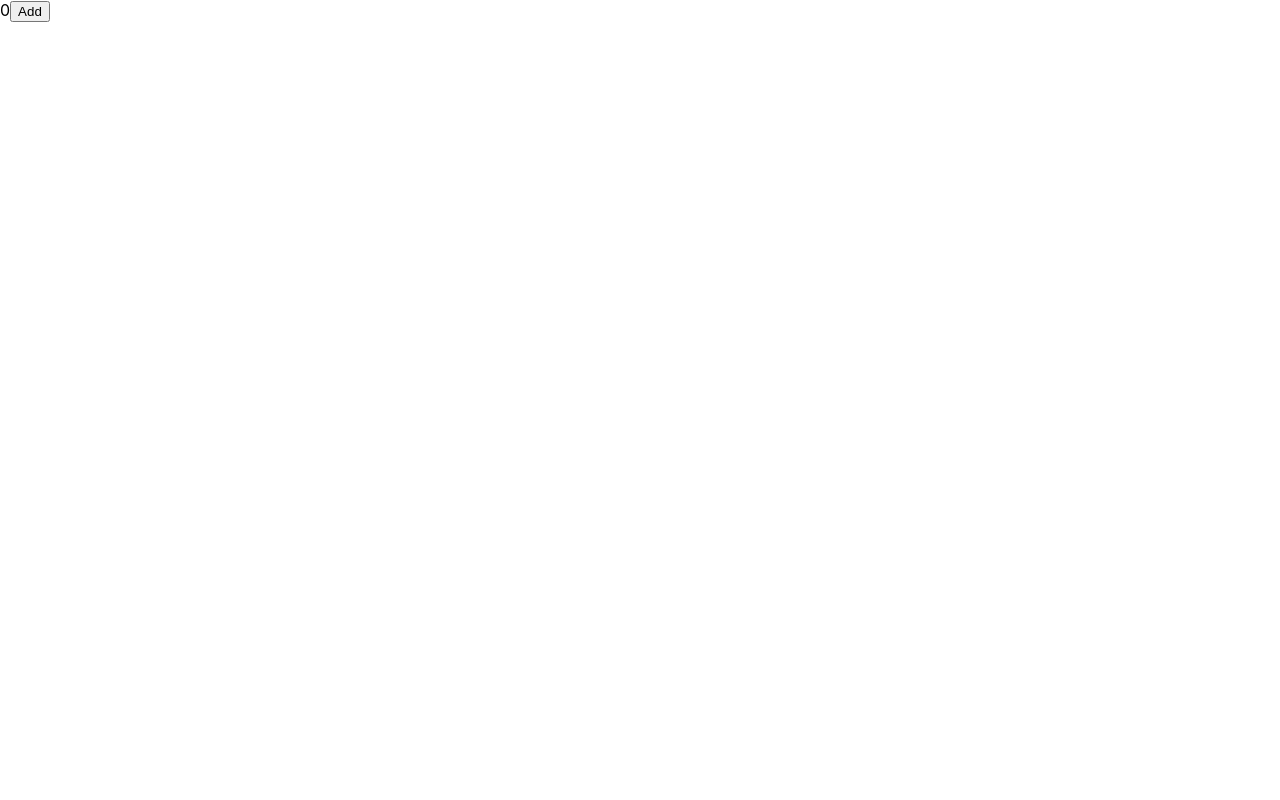
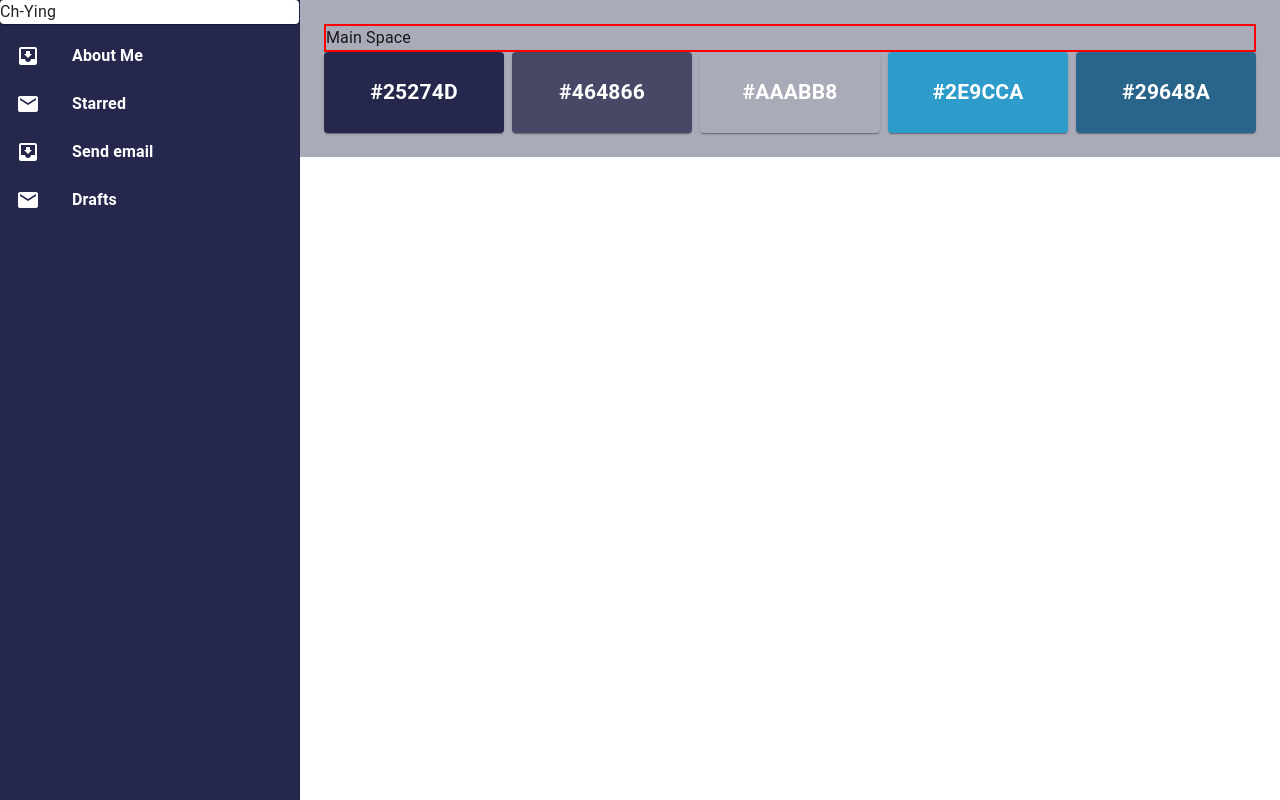
Before and after one commit to jychan0126/personal-website, a React (Create React App) app: page / in a window 1280 px wide. Built offline with nearby package versions, Linux system fonts and the light colour scheme.

Commit message:
Build the structure of website.

```diff
--- a/package.json
+++ b/package.json
@@ -4,6 +4,11 @@
   "private": true,
   "homepage": "https://jychan0126.github.io/personal-website/",
   "dependencies": {
+    "@emotion/react": "^11.7.1",
+    "@emotion/styled": "^11.6.0",
+    "@material-ui/system": "^5.0.0-beta.5",
+    "@mui/icons-material": "^5.3.0",
+    "@mui/material": "^5.2.7",
     "@reduxjs/toolkit": "^1.7.1",
     "@testing-library/jest-dom": "^5.16.1",
     "@testing-library/react": "^12.1.2",
--- /dev/null
+++ b/src/Pages/AboutMe.tsx
@@ -0,0 +1,9 @@
+import React from "react";
+
+export function AboutMe() {
+    return (
+        <>
+            <h1>About Me</h1>
+        </>
+    )
+}
--- /dev/null
+++ b/src/Pages/HomePage.tsx
@@ -0,0 +1,75 @@
+import React, { useEffect } from 'react';
+import Paper from '@mui/material/Paper';
+import Grid from '@mui/material/Grid';
+import Box from '@mui/material/Box'
+import { styled } from '@mui/material/styles';
+import SideBar from '../components/SideBar';
+import MainSpace from '../components/MainSpace';
+import { useAppDispatch, useAppSelector } from '../app/hook';
+import { selectControlPage } from '../slice/controlPage';
+import { PAGE } from '../type.d';
+import { AboutMe } from './AboutMe';
+
+const Item = styled(Paper)(( {theme} ) => ({
+  ...theme.typography.body2,
+  padding: theme.spacing(1),
+  textAlign: 'center'
+}))
+
+const TextStyle = styled('h2')({
+  color: 'white'
+})
+
+
+export default function HomePage() {
+  const now = useAppSelector(selectControlPage)
+  const dispatch = useAppDispatch()
+
+  useEffect(() => {
+    console.log(`now: ${now}`)
+  }, [now])
+
+  const controlMainSpace = () => {
+    if (now == PAGE.AboutMe) {
+      return <AboutMe/>
+    }
+    else return <MainSpace/>
+  }
+
+  return (
+    <Box sx={{ display: "flex" }}>
+      <SideBar/>
+      <Box component="main" sx={{ flexGrow: 1, bgcolor: '#AAABB8', p: 3 }}>
+        {controlMainSpace()}
+        <Grid container spacing={1}>
+          <Grid item xs>
+            <Item style={{background: "#25274D"}}>
+              <TextStyle>#25274D</TextStyle>
+            </Item>
+          </Grid>
+          <Grid item xs>
+            <Item style={{background: "#464866"}}>
+              <TextStyle>#464866</TextStyle>
+            </Item>
+          </Grid>
+          <Grid item xs>
+            <Item style={{background: "#AAABB8"}}>
+              <TextStyle>#AAABB8</TextStyle>
+            </Item>
+          </Grid>
+          <Grid item xs>
+            <Item style={{background: "#2E9CCA"}}>
+              <TextStyle>#2E9CCA</TextStyle>
+            </Item>
+          </Grid>
+          <Grid item xs>
+            <Item style={{background: "#29648A"}}>
+              <TextStyle>#29648A</TextStyle>
+            </Item>
+          </Grid>
+        </Grid>
+
+      </Box>
+    </Box>
+  );
+}
--- /dev/null
+++ b/src/components/MainSpace.tsx
@@ -0,0 +1,9 @@
+import React from "react";
+
+export default function MainSpace() {
+    return (
+        <div style={{border: "2px solid red"}}>
+            Main Space
+        </div>
+    )
+}
--- /dev/null
+++ b/src/components/SideBar.tsx
@@ -0,0 +1,91 @@
+import React from "react";
+import { createTheme, Drawer, ListItemButton, Paper, Typography } from "@mui/material";
+import CssBaseline from '@mui/material/CssBaseline';
+import { Toolbar, AppBar } from "@mui/material";
+import { Divider, List, ListItem, ListItemIcon, ListItemText } from "@mui/material";
+import InboxIcon from '@mui/icons-material/MoveToInbox';
+import MailIcon from '@mui/icons-material/Mail';
+import { ThemeProvider } from "@emotion/react";
+import { useAppDispatch, useAppSelector } from "../app/hook";
+import { selectControlPage, store } from "../slice/controlPage";
+import { PAGE } from "../type.d";
+
+const drawerWidth = 300;
+
+const sidebarTheme = createTheme({
+  components: {
+    MuiDrawer: {
+      styleOverrides: {
+        paper: {
+          background: '#25274D',
+          color: 'white',
+          width: drawerWidth,
+          boxSizing: 'border-box',
+        }
+      }
+    },
+    MuiTypography: {
+      styleOverrides: {
+        root: {
+          fontWeight: 'bold'
+        }
+      }
+    }
+  }
+})
+
+export default function SideBar() {
+  const controlPage = useAppSelector(selectControlPage)
+  const dispatch = useAppDispatch()
+
+  const changePage = (text: string) => [
+    dispatch(store(text))
+  ]
+
+  return (
+    <ThemeProvider theme={sidebarTheme}>
+      <CssBaseline />
+      {/* <AppBar
+          position="fixed"
+          sx={{ width: `calc(100% - ${drawerWidth}px)`, ml: `${drawerWidth}px` }}
+      >
+          <Toolbar>
+          <Typography variant="h6" noWrap component="div">
+              Permanent drawer
+          </Typography>
+          </Toolbar>
+      </AppBar> */}
+      <Drawer
+      sx={{width: drawerWidth,
+          flexShrink: 0
+      }}
+      variant="permanent"
+      anchor="left"
+    >
+      <Paper>Ch-Ying</Paper>
+      {/* <Divider /> */}
+      <List>
+        {[PAGE.AboutMe, 'Starred', 'Send email', 'Drafts'].map((text, index) => (
+          <ListItemButton onClick={() => changePage(text)} key={text}>
+            <ListItemIcon>
+              {index % 2 === 0 ? <InboxIcon sx={{color: 'white'}}/> : <MailIcon sx={{color: 'white'}}/>}
+            </ListItemIcon>
+            <ListItemText primary={text} />
+          </ListItemButton>
+        ))}
+      </List>
+      {/* <Divider />
+      <List>
+        {['All mail', 'Trash', 'Spam'].map((text, index) => (
+          <ListItem button key={text}>
+            <ListItemIcon>
+              {index % 2 === 0 ? <InboxIcon /> : <MailIcon />}
+            </ListItemIcon>
+            <ListItemText primary={text} />
+          </ListItem>
+        ))}
+      </List> */}
+      </Drawer>
+    </ThemeProvider>
+  )
+}
--- a/src/index.tsx
+++ b/src/index.tsx
@@ -3,14 +3,17 @@ import ReactDOM from 'react-dom';
 import './index.css';
 import App from './App';
 import reportWebVitals from './reportWebVitals';
+// Redux
 import { Provider } from 'react-redux'
 import { store } from './app/store'
+// Components
 import Title from './components/Title';
+import HomePage from './Pages/HomePage';
 
 ReactDOM.render(
   <React.StrictMode>
     <Provider store={store}>
-      <Title />
+      <HomePage />
     </Provider>
   </React.StrictMode>,
   document.getElementById('root')
--- /dev/null
+++ b/src/type.d.ts
@@ -0,0 +1,8 @@
+export enum PAGE {
+    HOMEPAGE = '',
+    AboutMe = 'About Me'
+}
+
+type test = {
+    Yo: sting
+}
```
Also changed, not shown: 1 other file (tests, documents, lock files or other folders).
